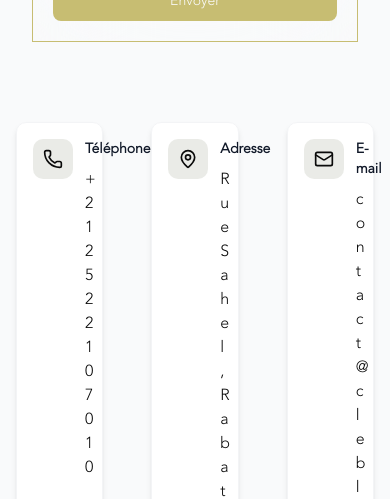
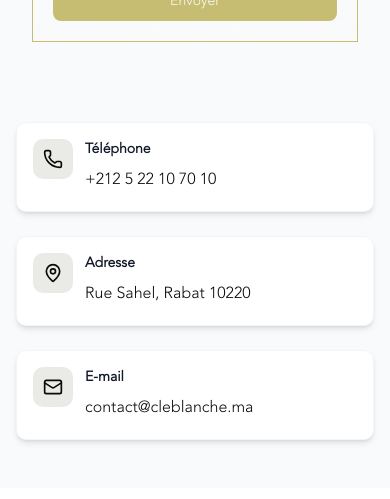
Before and after one commit to codeOplomo/cle-blanche-09, a Next.js app: page /contact in a window 390 px wide. Shown: the part 1720-2219 px from the top of the page. Built offline with nearby package versions, Linux system fonts and the light colour scheme.

Commit message:
updates mobile

```diff
--- a/components/contact-page/ContactInfoSection.tsx
+++ b/components/contact-page/ContactInfoSection.tsx
@@ -26,31 +26,24 @@ const ContactInfoSection = () => {
 
   return (
     <section className="py-12 sm:py-16 lg:py-20 bg-gray-50">
-      {/* Fix: Responsive container with proper constraints */}
       <div className="container mx-auto px-4 sm:px-5 lg:px-8 max-w-7xl" data-aos="fade-up">
-        {/* Fix: Responsive grid with center alignment */}
         <div className="flex flex-col gap-8 sm:gap-12 lg:gap-16 items-center">
-
-          {/* Contact Items - Fix: Better mobile responsiveness */}
-
-
-          {/* Form Section - Fix: Better mobile responsiveness */}
           <div className="w-full max-w-3xl">
             <FormContact />
           </div>
-          <div className="grid grid-cols-3 gap-12 h-full justify-center">
+
+          {/* Mobile: stacked (1 column). Small+ screens: 3 columns */}
+          <div className="grid grid-cols-1 sm:grid-cols-3 gap-x-12 gap-y-6 sm:gap-y-0 w-full">
             {contactItems.map((item, index) => (
               <div
                 key={index}
-                className="group bg-white rounded-lg sm:rounded-xl p-4 sm:p-6 shadow-md hover:shadow-xl transition-all duration-300 border border-gray-100 w-full max-w-full"
+                className="group bg-white rounded-lg sm:rounded-xl p-4 sm:p-6 shadow-md hover:shadow-xl transition-all duration-300 border border-gray-100 w-full"
               >
                 <div className="flex items-start gap-3 sm:gap-4">
-                  {/* Fix: Responsive icon container */}
                   <div className="w-10 h-10 sm:w-12 sm:h-12 bg-main/10 rounded-lg sm:rounded-xl flex items-center justify-center flex-shrink-0 group-hover:bg-main/20 transition-colors duration-300">
                     <item.icon className="w-5 h-5 sm:w-6 sm:h-6 text-main-black" />
                   </div>
 
-                  {/* Fix: Content with proper text wrapping */}
                   <div className="flex-1 min-w-0 max-w-full">
                     <div className="flex items-center justify-between mb-2">
                       <span className="font-semibold text-gray-900 text-sm sm:text-base">{item.label}</span>
@@ -64,7 +57,6 @@ const ContactInfoSection = () => {
                     </a>
                   </div>
 
-                  {/* Fix: Responsive external link icon */}
                   <div className="opacity-0 group-hover:opacity-100 transition-opacity duration-300 flex-shrink-0">
                     <svg className="w-4 h-4 sm:w-5 sm:h-5 text-main-black" fill="none" stroke="currentColor" viewBox="0 0 24 24">
                       <path strokeLinecap="round" strokeLinejoin="round" strokeWidth="2" d="M10 6H6a2 2 0 00-2 2v10a2 2 0 002 2h10a2 2 0 002-2v-4M14 4h6m0 0v6m0-6L10 14" />
@@ -74,6 +66,7 @@ const ContactInfoSection = () => {
               </div>
             ))}
           </div>
+
         </div>
       </div>
     </section>
```
